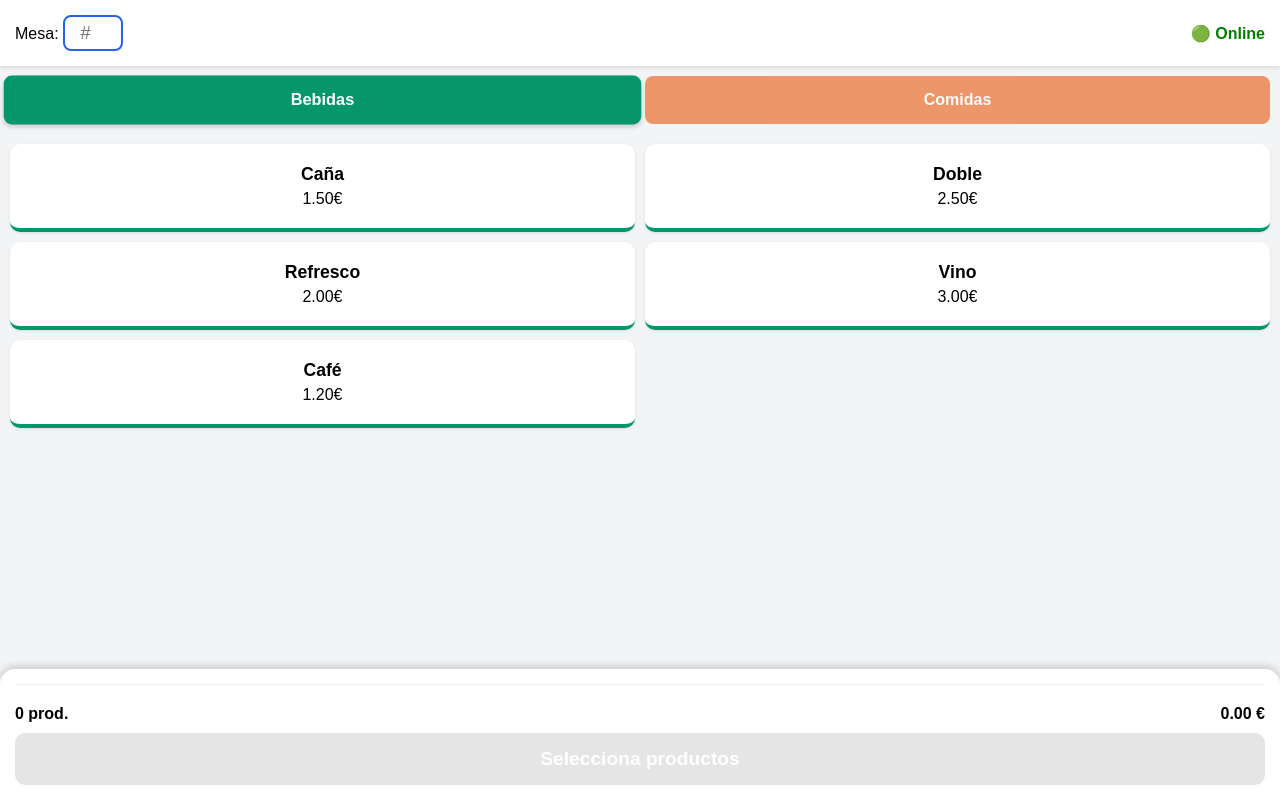
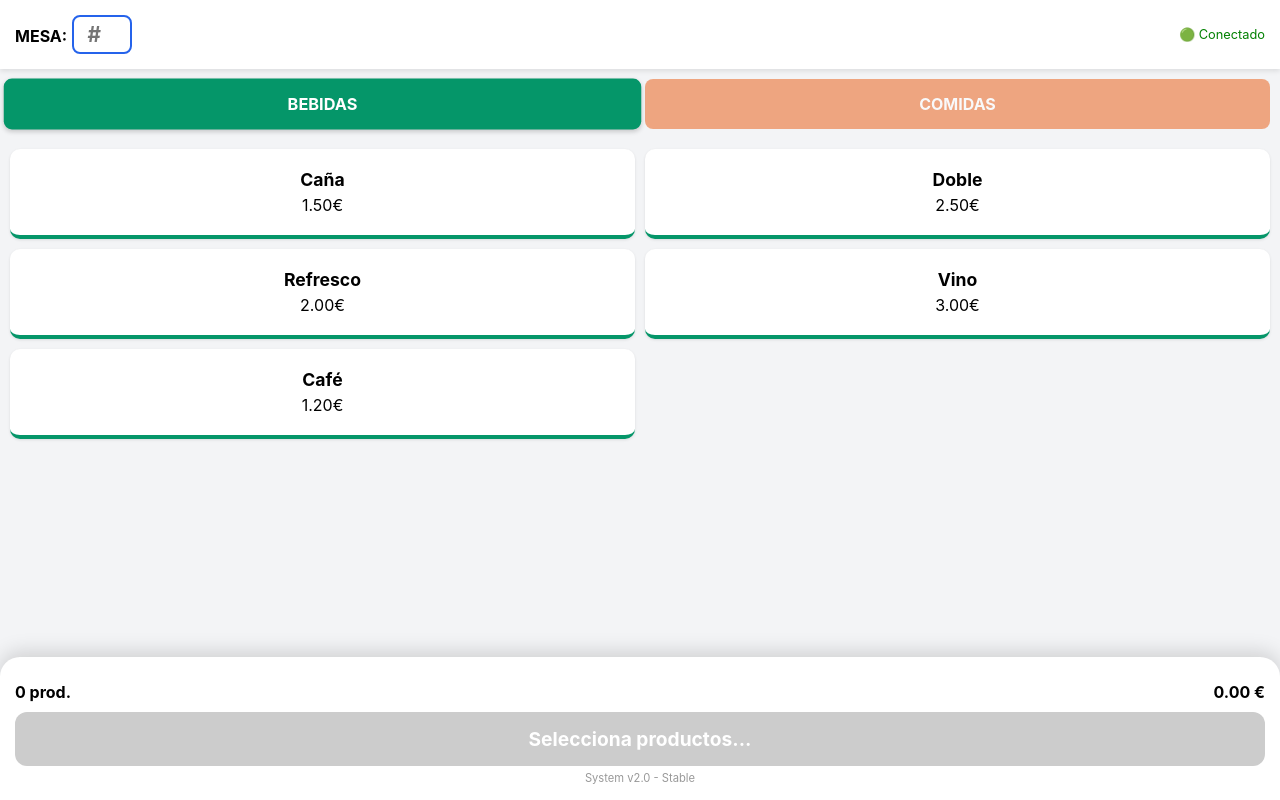
Before and after one commit to pruebabart100/pruebabart100, a plain HTML site: page index.html in a window 1280 px wide. Drawn offline with Linux system fonts and the light colour scheme.

Commit message:
Update index.html

```diff
--- a/index.html
+++ b/index.html
@@ -3,229 +3,183 @@
 <head>
     <meta charset="UTF-8">
     <meta name="viewport" content="width=device-width, initial-scale=1.0, maximum-scale=1.0, user-scalable=no">
-    <title>TPV Bar - Versión Final</title>
+    <title>TPV Bar - v2.0</title>
 
     <style>
-        :root {
-            --primary-color: #2563eb;
-            --food-color: #ea580c;
-            --drink-color: #059669;
-            --bg-color: #f3f4f6;
-            --card-bg: #ffffff;
+        :root { --primary: #2563eb; --food: #ea580c; --drink: #059669; --bg: #f3f4f6; }
+        * { box-sizing: border-box; margin: 0; padding: 0; font-family: -apple-system, BlinkMacSystemFont, sans-serif; }
+        body { background-color: var(--bg); padding-bottom: 110px; }
+
+        /* HEADER */
+        header {
+            background: white; padding: 15px; position: sticky; top: 0; z-index: 100;
+            box-shadow: 0 2px 5px rgba(0,0,0,0.1); display: flex; justify-content: space-between; align-items: center;
+        }
+        .mesa-input {
+            font-size: 1.3rem; width: 60px; text-align: center; padding: 5px;
+            border: 2px solid var(--primary); border-radius: 8px; font-weight: bold;
         }
 
-        * { box-sizing: border-box; margin: 0; padding: 0; font-family: sans-serif; }
-        body { background-color: var(--bg-color); padding-bottom: 100px; } /* Espacio para el carrito */
+        /* TABS */
+        .tabs { display: flex; gap: 10px; padding: 10px; }
+        .tab { flex: 1; padding: 15px; border: none; border-radius: 8px; color: white; font-weight: bold; font-size: 1rem; opacity: 0.5; cursor: pointer; }
+        .tab.active { opacity: 1; transform: scale(1.02); box-shadow: 0 2px 5px rgba(0,0,0,0.2); }
+        .bg-drink { background-color: var(--drink); }
+        .bg-food { background-color: var(--food); }
 
-        /* Cabecera */
-        header {
-            background: var(--card-bg);
-            padding: 15px;
-            position: sticky; top: 0; z-index: 100;
-            box-shadow: 0 2px 4px rgba(0,0,0,0.1);
-            display: flex; justify-content: space-between; align-items: center;
+        /* GRID PRODUCTOS */
+        .grid { display: grid; grid-template-columns: repeat(2, 1fr); gap: 10px; padding: 10px; }
+        .card {
+            background: white; padding: 20px 10px; border-radius: 10px; text-align: center;
+            box-shadow: 0 1px 3px rgba(0,0,0,0.1); cursor: pointer; border-bottom: 4px solid transparent;
         }
-        #numMesa {
-            font-size: 1.2rem; padding: 5px; width: 60px;
-            text-align: center; border: 2px solid var(--primary-color); border-radius: 8px;
+        .card:active { transform: scale(0.95); background: #e5e7eb; }
+        .card.type-bebida { border-bottom-color: var(--drink); }
+        .card.type-comida { border-bottom-color: var(--food); }
+        .p-name { display: block; font-weight: bold; font-size: 1.1rem; margin-bottom: 5px; }
+
+        /* TICKET FLOTANTE */
+        .ticket {
+            position: fixed; bottom: 0; left: 0; width: 100%; background: white;
+            padding: 15px; border-top-left-radius: 20px; border-top-right-radius: 20px;
+            box-shadow: 0 -5px 20px rgba(0,0,0,0.15); z-index: 900;
         }
+        .ticket-list { max-height: 150px; overflow-y: auto; margin-bottom: 10px; font-size: 0.9rem; }
+        .ticket-item { display: flex; justify-content: space-between; padding: 5px 0; border-bottom: 1px dotted #ccc; }
+        .btn-del { color: red; font-weight: bold; margin-left: 10px; cursor: pointer; padding: 0 5px; }
 
-        /* Pestañas */
-        .tabs { display: flex; margin: 10px; gap: 10px; }
-        .tab-btn {
-            flex: 1; padding: 15px; border: none; border-radius: 8px;
-            font-weight: bold; font-size: 1rem; color: white; cursor: pointer; opacity: 0.6;
+        .btn-send {
+            width: 100%; padding: 15px; background: var(--primary); color: white;
+            border: none; border-radius: 12px; font-size: 1.2rem; font-weight: bold; cursor: pointer;
         }
-        .tab-btn.active { opacity: 1; transform: scale(1.02); box-shadow: 0 2px 5px rgba(0,0,0,0.2); }
-        .btn-comida { background-color: var(--food-color); }
-        .btn-bebida { background-color: var(--drink-color); }
+        .btn-send:disabled { background: #ccc; }
 
-        /* Rejilla Productos */
-        .grid-productos {
-            display: grid; grid-template-columns: repeat(2, 1fr); gap: 10px; padding: 10px;
-        }
-        .card-producto {
-            background: var(--card-bg); padding: 20px 10px; border-radius: 10px;
-            text-align: center; box-shadow: 0 1px 3px rgba(0,0,0,0.1); cursor: pointer;
-            border-bottom: 4px solid transparent;
-        }
-        .card-producto:active { transform: scale(0.95); background-color: #e5e7eb; }
-        .card-producto.tipo-comida { border-bottom-color: var(--food-color); }
-        .card-producto.tipo-bebida { border-bottom-color: var(--drink-color); }
-        .prod-nombre { display: block; font-weight: bold; font-size: 1.1rem; margin-bottom: 5px; }
-
-        /* Carrito Flotante */
-        #ticket-resumen {
-            position: fixed; bottom: 0; left: 0; width: 100%;
-            background: white; box-shadow: 0 -2px 10px rgba(0,0,0,0.2);
-            padding: 15px; z-index: 200; border-top-left-radius: 15px; border-top-right-radius: 15px;
-        }
-        .resumen-info { display: flex; justify-content: space-between; margin-bottom: 10px; font-weight: bold; }
-        .btn-enviar {
-            width: 100%; padding: 15px; background-color: var(--primary-color);
-            color: white; border: none; border-radius: 10px;
-            font-size: 1.2rem; font-weight: bold; cursor: pointer;
-        }
-        .btn-enviar:disabled { background-color: #ccc; cursor: not-allowed; }
-
-        /* Lista desplegable */
-        #lista-pedidos {
-            max-height: 200px; overflow-y: auto; margin-bottom: 10px;
-            border-top: 1px solid #eee; padding-top: 10px; font-size: 0.9rem;
-        }
-        .item-pedido { display: flex; justify-content: space-between; padding: 5px 0; border-bottom: 1px dotted #eee; }
-        .btn-eliminar { color: red; font-weight: bold; margin-left: 10px; cursor: pointer; }
+        .version { text-align: center; font-size: 0.7rem; color: #999; margin-top: 5px; }
     </style>
 </head>
 <body>
 
     <header>
-        <div class="mesa-selector">
-            <span>Mesa:</span>
-            <input type="number" id="numMesa" placeholder="#" inputmode="numeric">
+        <div>
+            <b>MESA:</b> <input type="number" id="mesa" class="mesa-input" placeholder="#">
         </div>
-        <div style="color:green; font-weight:bold;">🟢 Online</div>
+        <div style="font-size:0.8rem; color:green;">🟢 Conectado</div>
     </header>
 
-    <section class="tabs">
-        <button class="tab-btn btn-bebida active" onclick="filtrarCategoria('bebida')">Bebidas</button>
-        <button class="tab-btn btn-comida" onclick="filtrarCategoria('comida')">Comidas</button>
-    </section>
+    <div class="tabs">
+        <button class="tab bg-drink active" onclick="ver('bebida')">BEBIDAS</button>
+        <button class="tab bg-food" onclick="ver('comida')">COMIDAS</button>
+    </div>
 
-    <main id="contenedor-productos" class="grid-productos">
-        </main>
+    <div id="grid" class="grid"></div>
 
-    <aside id="ticket-resumen">
-        <div id="lista-pedidos"></div>
-        <div class="resumen-info">
-            <span id="contador-items">0 prod.</span>
-            <span id="total-precio">0.00 €</span>
+    <div class="ticket">
+        <div id="lista" class="ticket-list"></div>
+        <div style="display:flex; justify-content:space-between; margin-bottom:10px; font-weight:bold;">
+            <span id="contador">0 productos</span>
+            <span id="total">0.00 €</span>
         </div>
-        <button id="btn-enviar" class="btn-enviar" onclick="enviarComanda()">
-            Selecciona productos
-        </button>
-    </aside>
+        <button id="btn" class="btn-send" onclick="enviar()">Selecciona algo...</button>
+        <div class="version">System v2.0 - Stable</div>
+    </div>
 
     <script>
-        // --- CONFIGURACIÓN ---
-        // 👇👇 PEGA TU URL DEL SCRIPT AQUÍ (LA QUE TERMINA EN /exec) 👇👇
-        const SCRIPT_URL = "https://script.google.com/macros/s/AKfycbzOmI7m6OiimyaGX3iOo0JAP0T33ZWtn_Nd0OCwelva_XVFXNPlz6OjPuMqcj5VWL9a/exec";
-        // 👆👆 REVISA QUE NO TENGA ESPACIOS AL FINAL 👆👆
+        // ==========================================
+        // ⚠️ PEGA AQUÍ TU URL DE GOOGLE SCRIPT ⚠️
+        // Asegúrate que termina en /exec y NO hay espacios
+        const URL_SCRIPT = "https://script.google.com/macros/s/AKfycbzOmI7m6OiimyaGX3iOo0JAP0T33ZWtn_Nd0OCwelva_XVFXNPlz6OjPuMqcj5VWL9a/exec";
+        // ==========================================
 
         const productos = [
-            { id: 1, nombre: "Caña", precio: 1.50, cat: "bebida" },
-            { id: 2, nombre: "Doble", precio: 2.50, cat: "bebida" },
-            { id: 3, nombre: "Refresco", precio: 2.00, cat: "bebida" },
-            { id: 4, nombre: "Vino", precio: 3.00, cat: "bebida" },
-            { id: 5, nombre: "Café", precio: 1.20, cat: "bebida" },
-            { id: 6, nombre: "Bravas", precio: 4.50, cat: "comida" },
-            { id: 7, nombre: "Croquetas", precio: 6.00, cat: "comida" },
-            { id: 8, nombre: "Hamburguesa", precio: 9.50, cat: "comida" },
-            { id: 9, nombre: "Ensalada", precio: 7.00, cat: "comida" },
-            { id: 10, nombre: "Tortilla", precio: 3.50, cat: "comida" }
+            { n: "Caña", p: 1.50, c: "bebida" },
+            { n: "Doble", p: 2.50, c: "bebida" },
+            { n: "Refresco", p: 2.00, c: "bebida" },
+            { n: "Vino", p: 3.00, c: "bebida" },
+            { n: "Café", p: 1.20, c: "bebida" },
+            { n: "Bravas", p: 4.50, c: "comida" },
+            { n: "Croquetas", p: 6.00, c: "comida" },
+            { n: "Hamburguesa", p: 9.50, c: "comida" },
+            { n: "Ensalada", p: 7.00, c: "comida" },
+            { n: "Tortilla", p: 3.50, c: "comida" }
         ];
 
         let carrito = [];
 
-        // Inicializar
-        window.onload = function() {
-            console.log("App iniciada");
-            filtrarCategoria('bebida');
-            actualizarTicket();
-        };
+        window.onload = () => { ver('bebida'); renderTicket(); };
 
-        function filtrarCategoria(cat) {
-            const grid = document.getElementById('contenedor-productos');
+        function ver(cat) {
+            document.querySelectorAll('.tab').forEach(t => t.classList.remove('active'));
+            document.querySelector(`.bg-${cat === 'bebida' ? 'drink' : 'food'}`).classList.add('active');
+
+            const grid = document.getElementById('grid');
             grid.innerHTML = '';
-
-            // Estilos botones
-            document.querySelectorAll('.tab-btn').forEach(b => b.classList.remove('active'));
-            document.querySelector(`.btn-${cat}`).classList.add('active');
-
-            // Renderizar items
-            productos.filter(p => p.cat === cat).forEach(prod => {
-                const card = document.createElement('div');
-                card.className = `card-producto tipo-${prod.cat}`;
-                card.onclick = () => agregar(prod);
-                card.innerHTML = `
-                    <span class="prod-nombre">${prod.nombre}</span>
-                    <span class="prod-precio">${prod.precio.toFixed(2)}€</span>
-                `;
-                grid.appendChild(card);
+            productos.filter(x => x.c === cat).forEach(p => {
+                const div = document.createElement('div');
+                div.className = `card type-${p.c}`;
+                div.innerHTML = `<span class="p-name">${p.n}</span><span>${p.p.toFixed(2)}€</span>`;
+                div.onclick = () => { carrito.push(p); renderTicket(); };
+                grid.appendChild(div);
             });
         }
 
-        function agregar(prod) {
-            carrito.push(prod);
-            actualizarTicket();
-        }
+        function renderTicket() {
+            const lista = document.getElementById('lista');
+            lista.innerHTML = '';
+            let t = 0;
+            carrito.forEach((p, i) => {
+                t += p.p;
+                lista.innerHTML += `<div class="ticket-item">
+                    <span>${p.n}</span>
+                    <div>${p.p.toFixed(2)}€ <span class="btn-del" onclick="borrar(${i})">✖</span></div>
+                </div>`;
+            });
+            document.getElementById('total').innerText = t.toFixed(2) + ' €';
+            document.getElementById('contador').innerText = carrito.length + ' prod.';
 
-        function eliminar(index) {
-            carrito.splice(index, 1);
-            actualizarTicket();
-        }
-
-        function actualizarTicket() {
-            const lista = document.getElementById('lista-pedidos');
-            const totalEl = document.getElementById('total-precio');
-            const countEl = document.getElementById('contador-items');
-            const btn = document.getElementById('btn-enviar');
-
-            lista.innerHTML = '';
-            let total = 0;
-
-            carrito.forEach((item, i) => {
-                total += item.precio;
-                lista.innerHTML += `
-                    <div class="item-pedido">
-                        <span>${item.nombre}</span>
-                        <div>
-                            <span>${item.precio.toFixed(2)}€</span>
-                            <span class="btn-eliminar" onclick="eliminar(${i})">✖</span>
-                        </div>
-                    </div>`;
-            });
-
-            totalEl.innerText = total.toFixed(2) + " €";
-            countEl.innerText = carrito.length + " prod.";
-
-            if (carrito.length > 0) {
+            const btn = document.getElementById('btn');
+            if(carrito.length > 0) {
                 btn.disabled = false;
-                btn.innerText = `Enviar a Cocina (${total.toFixed(2)}€) 🚀`;
-                btn.style.opacity = "1";
+                btn.innerText = `ENVIAR PEDIDO (${t.toFixed(2)}€) 🚀`;
             } else {
                 btn.disabled = true;
-                btn.innerText = "Selecciona productos";
-                btn.style.opacity = "0.5";
+                btn.innerText = "Selecciona productos...";
             }
         }
 
-        // --- FUNCIÓN DE ENVÍO QUE FUNCIONA (GET) ---
-        function enviarComanda() {
-            const mesa = document.getElementById('numMesa').value;
-            if (!mesa) { alert("⚠️ ¡Falta el número de mesa!"); return; }
+        function borrar(i) { carrito.splice(i, 1); renderTicket(); }
 
-            const btn = document.getElementById('btn-enviar');
+        function enviar() {
+            const mesa = document.getElementById('mesa').value;
+            if(!mesa) { alert("⚠️ ¡Falta el número de MESA!"); return; }
+
+            const btn = document.getElementById('btn');
             btn.innerText = "Enviando...";
             btn.disabled = true;
 
+            // PREPARAR DATOS
             const datos = { mesa: mesa, carrito: carrito };
+            // Codificamos para URL de forma segura
             const payload = encodeURIComponent(JSON.stringify(datos));
-            const urlFinal = SCRIPT_URL + "?datos=" + payload;
+            const urlFinal = `${URL_SCRIPT}?datos=${payload}`;
 
-            fetch(urlFinal, { method: "GET", mode: "no-cors" })
+            // ESTRATEGIA GET (La más robusta para GitHub Pages)
+            fetch(urlFinal, {
+                method: 'GET',
+                mode: 'no-cors', // Importante para saltar seguridad del navegador
+            })
             .then(() => {
-                alert("✅ ¡Pedido enviado correctamente!");
+                // Al ser no-cors, si llega aquí asumimos éxito
+                alert(`✅ ¡Pedido enviado a Mesa ${mesa}!`);
                 carrito = [];
-                actualizarTicket();
-                document.getElementById('numMesa').value = ''; // Limpiar mesa opcional
+                renderTicket();
             })
             .catch(err => {
-                alert("❌ Error: " + err);
+                console.error(err);
+                alert("❌ ERROR DE CONEXIÓN. \n\n1. Revisa tu internet.\n2. Verifica que la URL del Script sea correcta.");
             })
             .finally(() => {
-                btn.disabled = false;
-                actualizarTicket();
+                if(carrito.length > 0) btn.disabled = false; // Restaurar si falló
+                renderTicket();
             });
         }
     </script>
```
